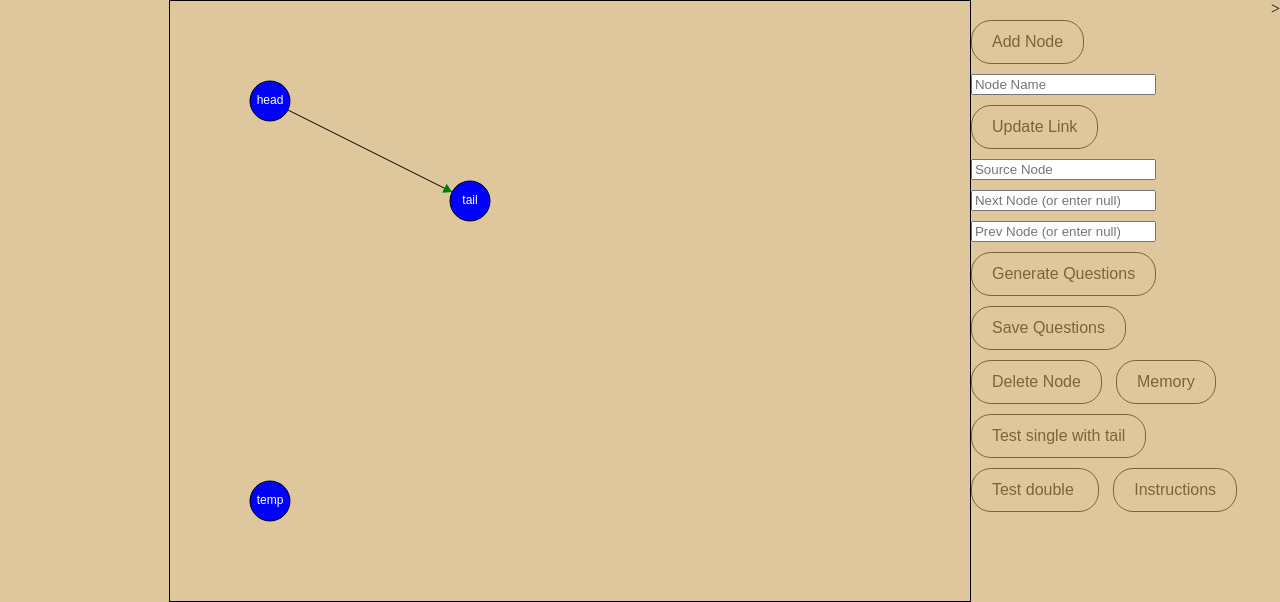
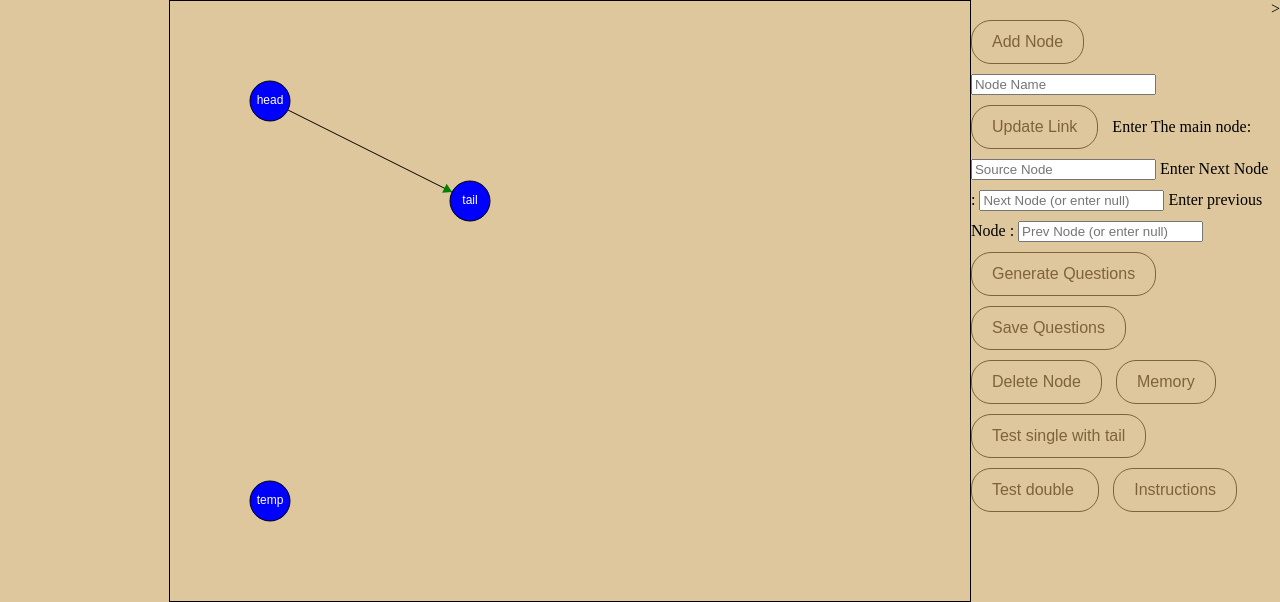
Before and after one commit to Thembanator1/LinkedLists, a website with bundled scripts: page Interactive_UI/first.html in a window 1280 px wide. Built offline with nearby package versions, Linux system fonts and the light colour scheme.

Commit message:
added comments and labels

```diff
--- a/Interactive_UI/first.html
+++ b/Interactive_UI/first.html
@@ -173,8 +173,11 @@
 
 
         <input type="button" value="Update Link" id="updateLinkBtn">
+        <label for="sourceNode">Enter The main node:</label>
         <input type="text" id="sourceNode" placeholder="Source Node">
+        <label for="nextNode">Enter Next Node :</label>
         <input type="text" id="nextNode" placeholder="Next Node (or enter null)">
+        <label for="prevNode">Enter previous Node :</label>
         <input type="text" id="prevNode" placeholder="Prev Node (or enter null)">
 
         <input type="button" value="Generate Questions" id="toggleButton">
```
Also changed, not shown: Interactive_UI/double.js (+8 -6 lines), Interactive_UI/first.js (+13 -9 lines), Interactive_UI/instructions.html (+1 -1 lines), Interactive_UI/second.js (+8 -6 lines).
